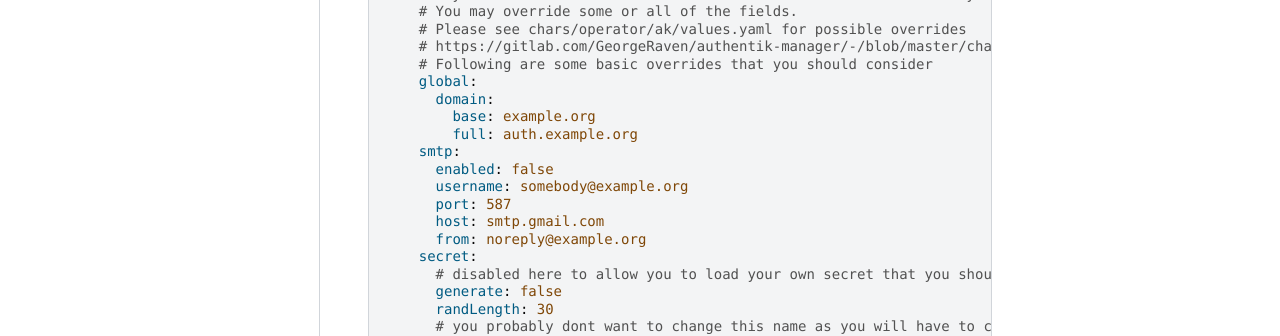
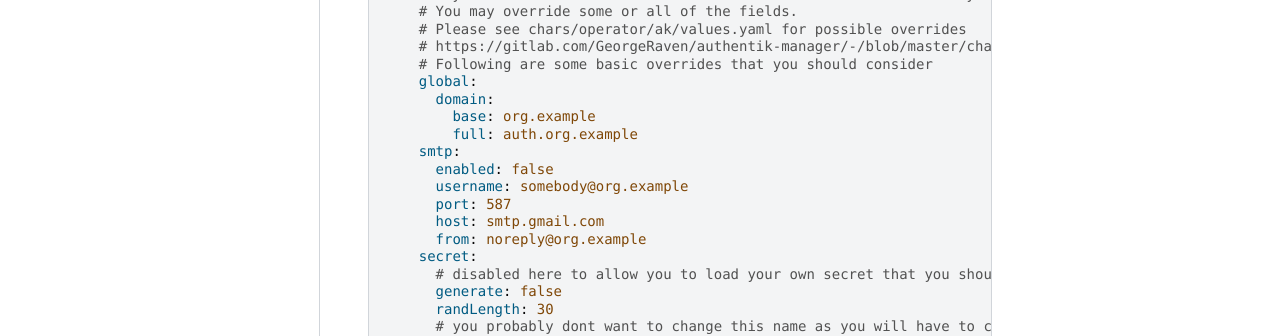
Before and after one commit to DreamingRaven/authentik-manager, a Sphinx documentation site: the page built from docs/source/crds/ak.rst, in a window 1280 px wide and 900 px high, scrolled down 1098 px. Shown: the part 323-659 px from the top of the window. Built offline with Sphinx 7.4.7 and the PyData theme 0.15.4, drawn with Linux system fonts in a browser that asks for light colours; the version number could not be read and is left out.

```diff
--- a/docs/source/basics/install.rst
+++ b/docs/source/basics/install.rst
@@ -87,7 +87,7 @@ Now lets install everything properly, in its own namespace and with your own val
 
 .. code-block:: bash
 
-   helm install authentik akm-registry/ak --version MAJOR.MINOR.PATCH --create-namespace --namespace auth --set global.domain.base=example.org --set global.domain.full=auth.example.org --set global.admin.name=somebody --set global.admin.email=somebody@pm.me
+   helm install authentik akm-registry/ak --version MAJOR.MINOR.PATCH --create-namespace --namespace auth --set global.domain.base=org.example --set global.domain.full=auth.org.example --set global.admin.name=somebody --set global.admin.email=somebody@pm.me
 
 
 .. note::
--- a/docs/source/crds/ak.rst
+++ b/docs/source/crds/ak.rst
@@ -48,14 +48,14 @@ For a full list of overrideable options please see the ak charts values.yaml fil
        # Following are some basic overrides that you should consider
        global:
          domain:
-           base: example.org
-           full: auth.example.org
+           base: org.example
+           full: auth.org.example
        smtp:
          enabled: false
-         username: somebody@example.org
+         username: somebody@org.example
          port: 587
          host: smtp.gmail.com
-         from: noreply@example.org
+         from: noreply@org.example
        secret:
          # disabled here to allow you to load your own secret that you should definately have backed up
          generate: false
```
Also changed, not shown: docs/source/advanced/regcred.rst (+5 -5 lines), docs/source/basics/usage.rst (+9 -9 lines), charts/ak/README.md, 5 other files.
